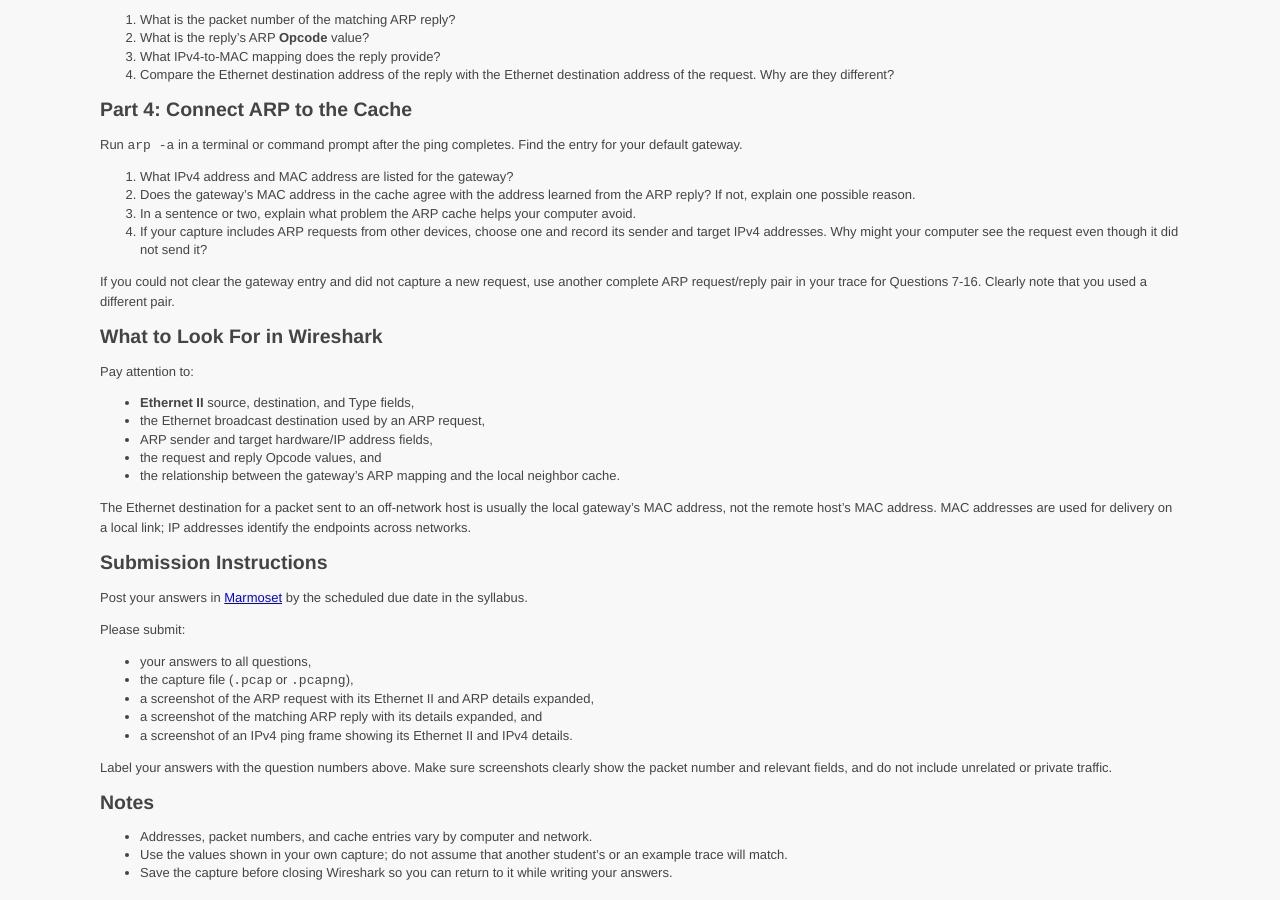
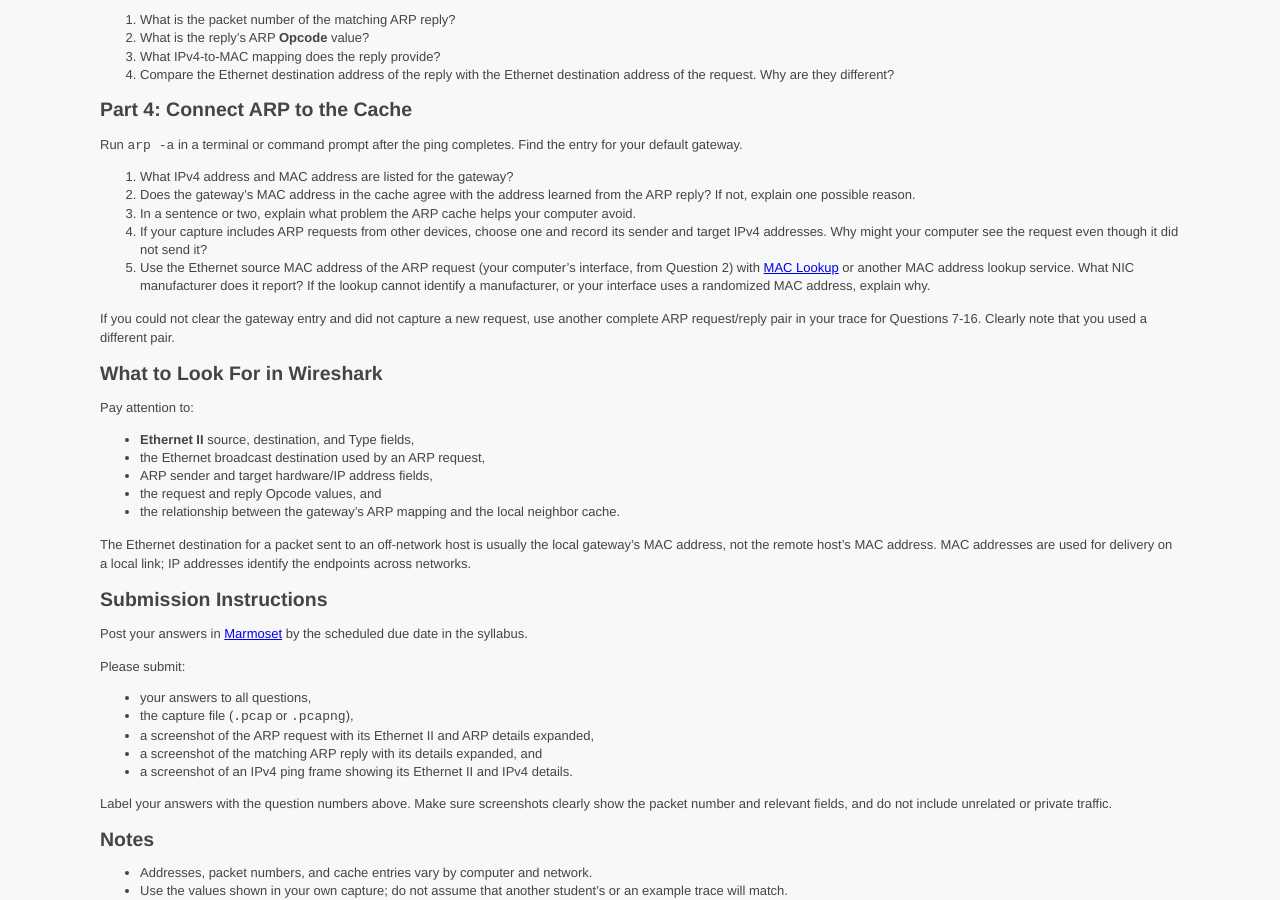
Before and after one commit to ycpcs/cs330-fall2026, a Jekyll site: the page built from assignments/wireshark-ethernet-arp.md, in a window 1280 px wide and 900 px high, scrolled down 1994 px. Built offline with Jekyll 4.4.1, drawn with Linux system fonts in a browser that asks for light colours.

Commit message:
add mac lookup

```diff
--- a/assignments/wireshark-ethernet-arp.md
+++ b/assignments/wireshark-ethernet-arp.md
@@ -130,6 +130,7 @@ Run `arp -a` in a terminal or command prompt after the ping completes. Find the
 18. Does the gateway's MAC address in the cache agree with the address learned from the ARP reply? If not, explain one possible reason.
 19. In a sentence or two, explain what problem the ARP cache helps your computer avoid.
 20. If your capture includes ARP requests from other devices, choose one and record its sender and target IPv4 addresses. Why might your computer see the request even though it did not send it?
+21. Use the Ethernet source MAC address of the ARP request (your computer's interface, from Question 2) with [MAC Lookup](https://maclookup.app/) or another MAC address lookup service. What NIC manufacturer does it report? If the lookup cannot identify a manufacturer, or your interface uses a randomized MAC address, explain why.
 
 If you could not clear the gateway entry and did not capture a new request, use another complete ARP request/reply pair in your trace for Questions 7-16. Clearly note that you used a different pair.
 
```
